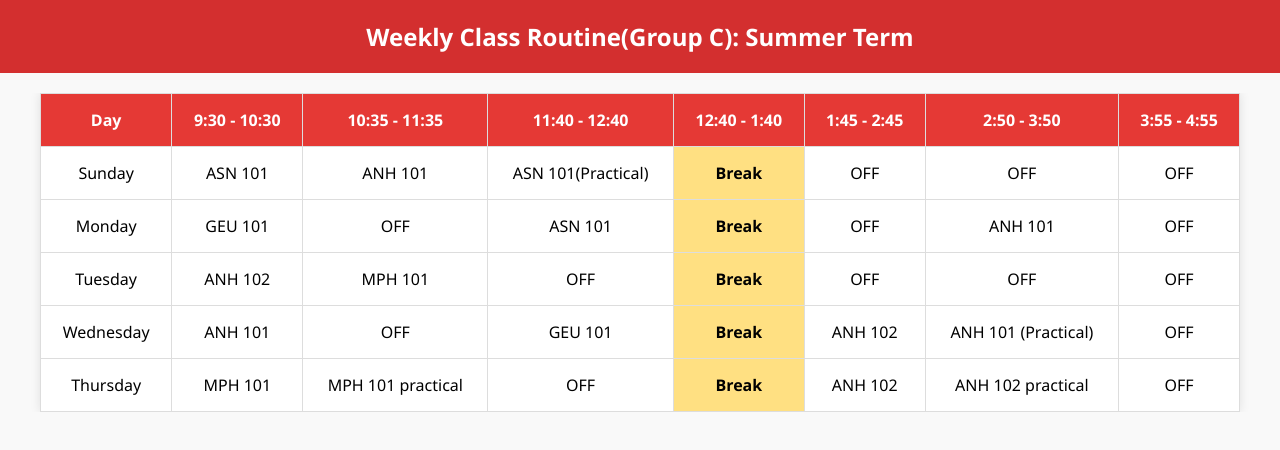
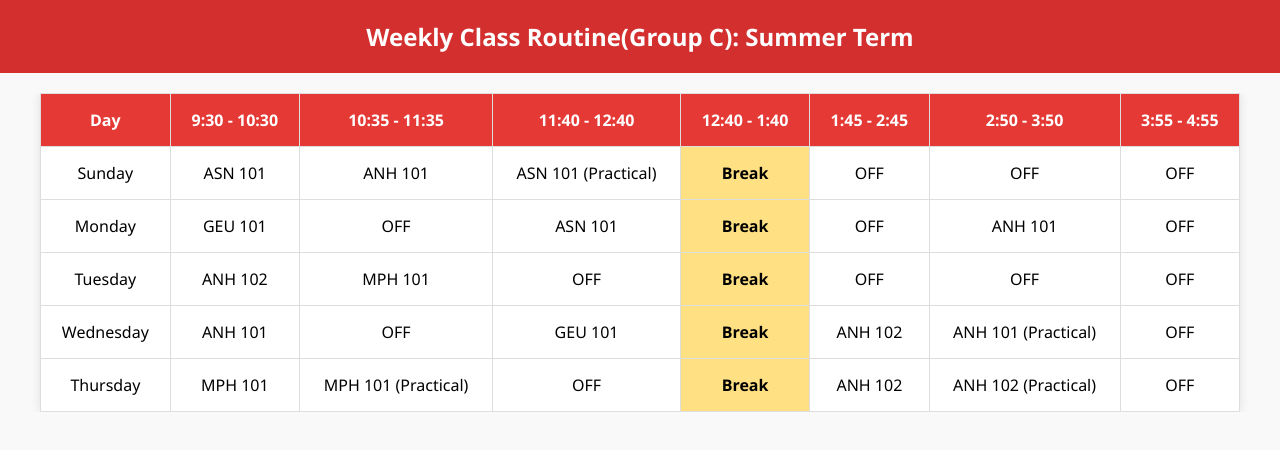
Before and after one commit to nayeemislamnishad/Routine_Summer_term, a plain HTML site: page index.html in a window 1280 px wide. Drawn offline with Linux system fonts and the light colour scheme.

Commit message:
Update index.html

```diff
--- a/index.html
+++ b/index.html
@@ -129,7 +129,7 @@
           <td>Sunday</td>
           <td>ASN 101 </td>
           <td>ANH 101 </td>
-          <td>ASN 101(Practical)</td>
+          <td>ASN 101 (Practical)</td>
           <td class="break">Break</td>
           <td>OFF</td>
           <td>OFF</td>
@@ -168,11 +168,11 @@
         <tr>
           <td>Thursday</td>
           <td>MPH 101 </td>
-          <td>MPH 101 practical</td>
+          <td>MPH 101 (Practical) </td>
           <td>OFF</td>
           <td class="break">Break</td>
           <td>ANH 102 </td>
-          <td>ANH 102 practical </td>
+          <td>ANH 102 (Practical) </td>
           <td>OFF</td>
         </tr>
       </tbody>
```
